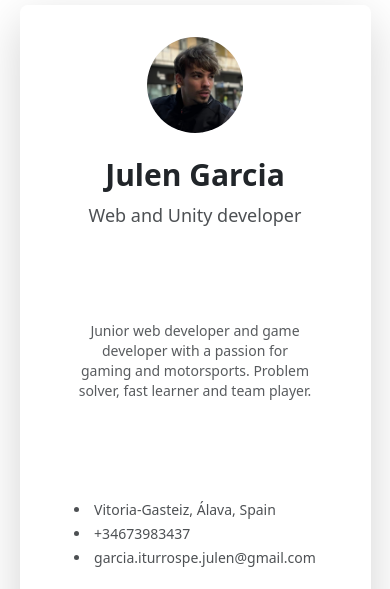
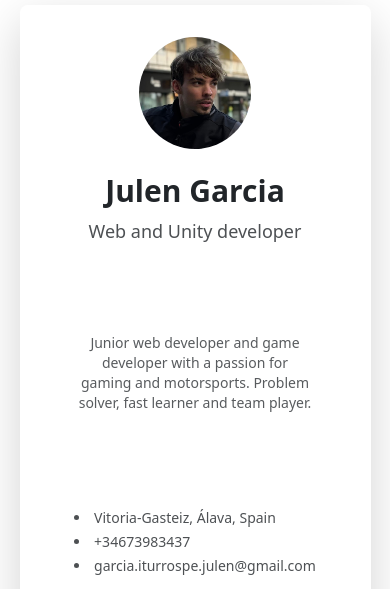
Before and after one commit to Jotanore/JotanoreDev, a website: page index.html in a window 390 px wide. Shown: the part 61-650 px from the top of the page. Drawn offline with nearby package versions, Linux system fonts and the light colour scheme.

Commit message:
Image Size Tunning

```diff
--- a/index.html
+++ b/index.html
@@ -52,7 +52,7 @@
     <div class="fade-in overflow-hidden w-[90%] md:w-[700px] md:max-h-[404px] md:mt-0 max-w-4xl md:h-[28rem] rounded-lg shadow-lg flex flex-col md:flex-row h-full">
 
       <!-- Imagen -->
-      <div id="image-container" class="flex-shrink-0 h-24 w-24 md:h-full md:w-[35%]
+      <div id="image-container" class="flex-shrink-0 h-28 w-28 md:h-full md:w-[35%]
                   rounded-full md:rounded-none overflow-hidden
                   md:mt-0 mx-auto md:mx-0 mt-8">
         <img src="./src/img/profile.png"
```
Also changed, not shown: src/css/tailwind.css.
